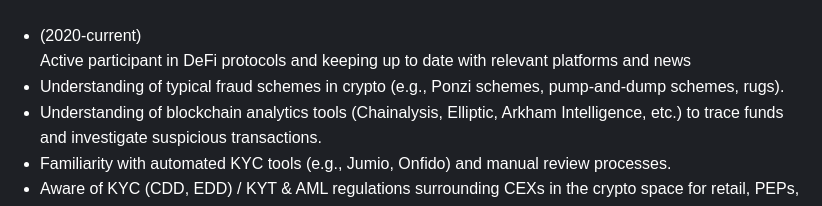
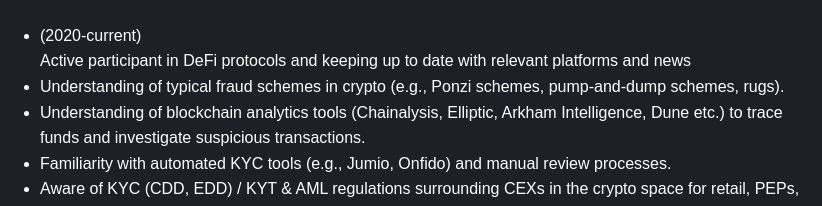
Before and after one commit to robinscherbatskyy/cv, a plain HTML site: page index.html in a window 1280 px wide. Shown: the part 2874-3080 px from the top of the page, 258-1080 px from the left. Drawn offline with Linux system fonts and the light colour scheme; a web font is replaced by a local one.

Commit message:
Update index.html

```diff
--- a/index.html
+++ b/index.html
@@ -451,7 +451,7 @@
           <li>Gained practical knowledge of Solidity and smart contract deployment</li>
           <br><li>(2020-current)<br> Active participant in DeFi protocols and keeping up to date with relevant platforms and news</li>
           <li>Understanding of typical fraud schemes in crypto (e.g., Ponzi schemes, pump-and-dump schemes, rugs).</li>
-<li>Understanding of blockchain analytics tools (Chainalysis, Elliptic, Arkham Intelligence, etc.) to trace funds and investigate suspicious transactions.</li>
+<li>Understanding of blockchain analytics tools (Chainalysis, Elliptic, Arkham Intelligence, Dune etc.) to trace funds and investigate suspicious transactions.</li>
 		 <li> Familiarity with automated KYC tools (e.g., Jumio, Onfido) and manual review processes.</li>
 		 <li>Aware of KYC (CDD, EDD) / KYT & AML regulations  surrounding CEXs in the crypto space for retail, PEPs, and institutions.</li>
 		  <li>Knowledge of token classifications (security tokens vs. utility tokens) and their regulatory implications.</li>
```
